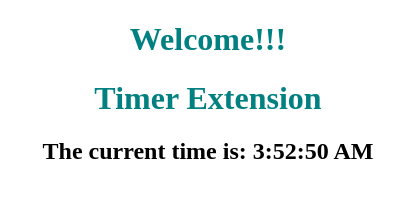
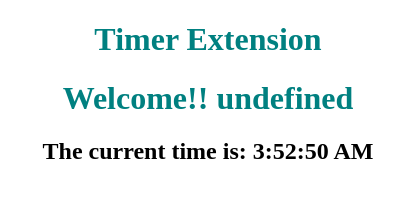
Before and after one commit to sudeeptmng/Extensions, a browser extension: page Simple Timer/popup.html in a window 400 px wide. Drawn offline with Linux system fonts and the light colour scheme.

Commit message:
adding permissions:storage

```diff
--- a/Simple Timer/popup.html
+++ b/Simple Timer/popup.html
@@ -7,8 +7,8 @@
     <link rel="stylesheet" href="popup.css" />
   </head>
   <body>
-    <h1>Welcome!!!</h1>
     <h1>Timer Extension</h1>
+    <h1 id="name"></h1>
     <h2 id="time"></h2>
   </body>
   <script src="popup.js"></script>
--- a/Simple Timer/popup.js
+++ b/Simple Timer/popup.js
@@ -1,5 +1,6 @@
 const time = document.getElementById("time");
 const currentTime = new Date().toLocaleTimeString();
+const nameElement = document.getElementById("name");
 time.textContent = `The current time is: ${currentTime}`;
 
 chrome.action.setBadgeText(
@@ -10,3 +11,6 @@ chrome.action.setBadgeText(
     console.log("Hi . We just set badge text.");
   },
 );
+chrome.storage.sync.get(["name"], (res) => {
+  nameElement.textContent = `Welcome!! ${res.name}`;
+});
```
Also changed, not shown: Simple Timer/Options.js (+12 -2 lines), Simple Timer/options.html (+1 -1 lines), Simple Timer/manifest.json.
